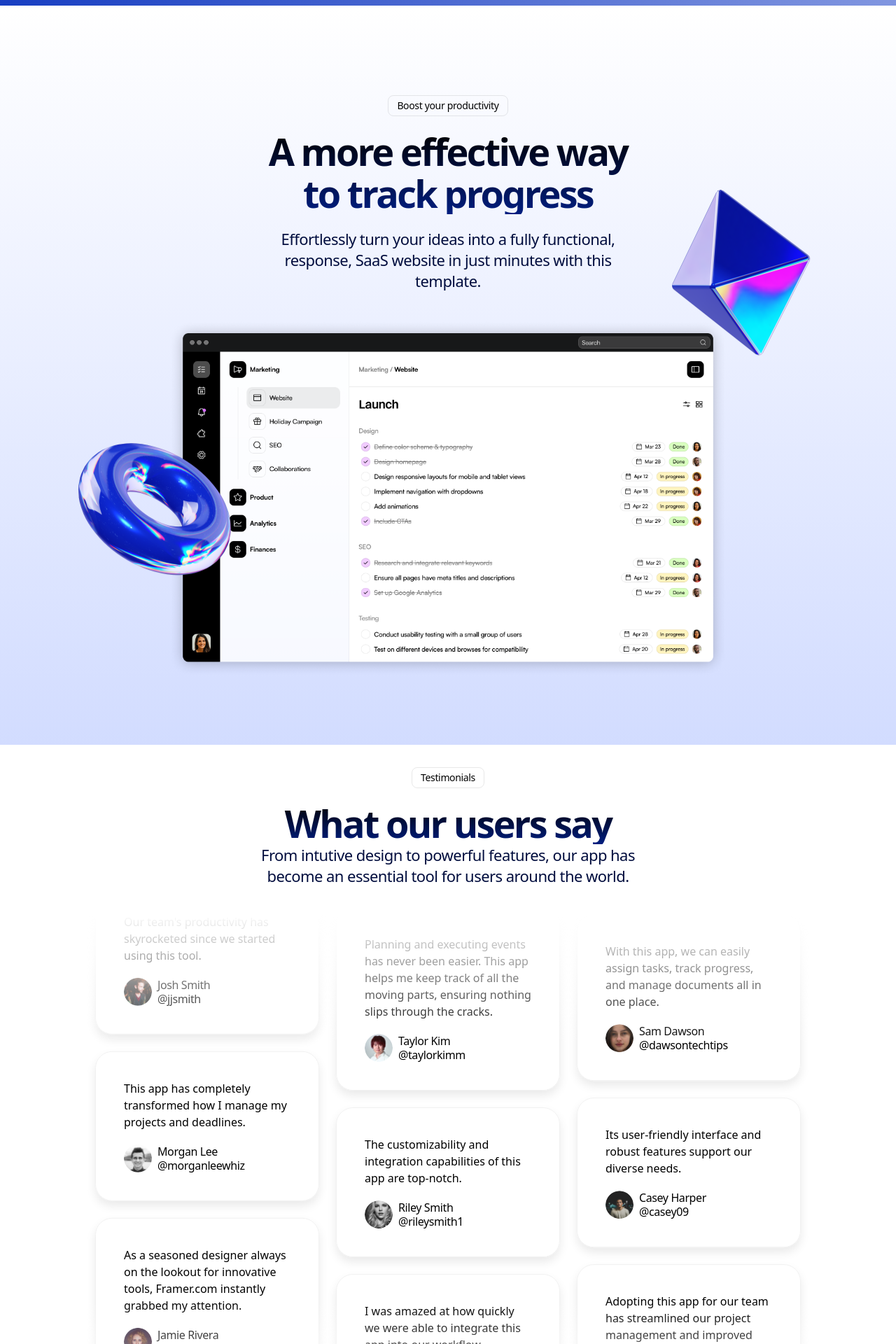
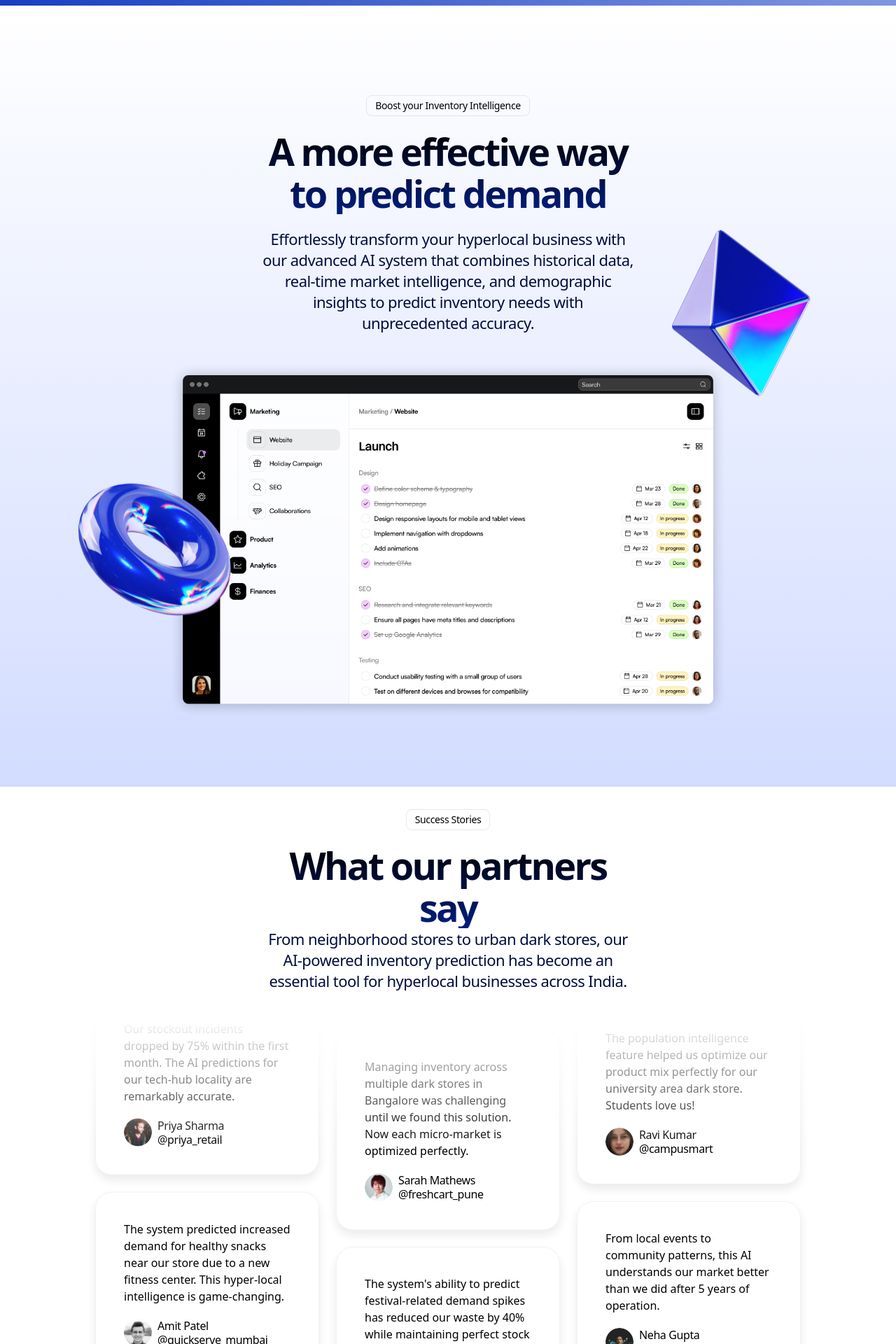
Before and after one commit to Karbelekedar/mumbai_hacks, a Next.js app in the folder frontend/: page / in a window 1280 px wide. Shown: the part 780-2700 px from the top of the page at 70% size. Built offline with nearby package versions, Linux system fonts and the light colour scheme.

Commit message:
Changed text

```diff
--- a/frontend/app/sections/CallToAction.tsx
+++ b/frontend/app/sections/CallToAction.tsx
@@ -23,8 +23,7 @@ const sectionRef = useRef(null);
         <div className="section-heading relative">
           <h2 className="section-title">Sign up for free today</h2>
           <p className="section-description mt-5">
-            Celebrate the joy of accomplishment with an app designed to track
-            your progress and motivate your efforts.
+          Start predicting your hyperlocal demand patterns in minutes. Our AI-powered platform seamlessly integrates with your existing systems to deliver immediate insights and actionable intelligence.
           </p>
           <motion.img
             src={starImage.src}
--- a/frontend/app/sections/Hero.tsx
+++ b/frontend/app/sections/Hero.tsx
@@ -35,11 +35,10 @@ export const Hero = () => {
         <div className="md:flex items-center">
           <div className="md:w-[478px]">
             <h1 className="text-5xl md:text-7xl font-bold tracking-tigher bg-gradient-to-b from-black to-[#001e80] text-transparent bg-clip-text mt-6">
-              Pathway to productivity
+            Hyperlocal Excellence
             </h1>
             <p className="text-xl text-[#010d3e] tracking-tight mt-6">
-              Celebrate the joy of accomplishment with an app designed to track
-              your progress, motivate your efforts, and celebrate your success.
+            Transform your hyperlocal business with AI-powered inventory prediction that understands your local market better than ever before. Stay ahead of demand, not behind it.
             </p>
             <div className="flex gap-1 items-center mt-[30px]">
               <button className="btn btn-primary">Sign In</button>
--- a/frontend/app/sections/ProductShowcase.tsx
+++ b/frontend/app/sections/ProductShowcase.tsx
@@ -24,14 +24,13 @@ export const ProductShowcase = () => {
       <div className="container">
         <div className="section-heading">
           <div className="flex justify-center items-center">
-            <div className="tag">Boost your productivity</div>
+            <div className="tag">Boost your Inventory Intelligence</div>
           </div>
           <h2 className="section-title mt-5">
-            A more effective way to track progress
+          A more effective way to predict demand
           </h2>
           <p className="section-description mt-5">
-            Effortlessly turn your ideas into a fully functional, response, SaaS
-            website in just minutes with this template.
+          Effortlessly transform your hyperlocal business with our advanced AI system that combines historical data, real-time market intelligence, and demographic insights to predict inventory needs with unprecedented accuracy.
           </p>
         </div>
 
--- a/frontend/app/sections/Testimonials.tsx
+++ b/frontend/app/sections/Testimonials.tsx
@@ -16,58 +16,58 @@ import React from "react";
 
 const testimonials = [
   {
-    text: "As a seasoned designer always on the lookout for innovative tools, Framer.com instantly grabbed my attention.",
+    text: "The demographic insights are incredible. We discovered our area has 65% working professionals, helping us optimize our dark store inventory for grab-and-go meals.",
     imageSrc: avatar1.src,
-    name: "Jamie Rivera",
-    username: "@jamietechguru00",
+    name: "Rajesh Mehta",
+    username: "@quickmart_delhi",
   },
   {
-    text: "Our team's productivity has skyrocketed since we started using this tool. ",
+    text: "Our stockout incidents dropped by 75% within the first month. The AI predictions for our tech-hub locality are remarkably accurate.",
     imageSrc: avatar2.src,
-    name: "Josh Smith",
-    username: "@jjsmith",
+    name: "Priya Sharma",
+    username: "@priya_retail",
   },
   {
-    text: "This app has completely transformed how I manage my projects and deadlines.",
+    text: "The system predicted increased demand for healthy snacks near our store due to a new fitness center. This hyper-local intelligence is game-changing.",
     imageSrc: avatar3.src,
-    name: "Morgan Lee",
-    username: "@morganleewhiz",
+    name: "Amit Patel",
+    username: "@quickserve_mumbai",
   },
   {
-    text: "I was amazed at how quickly we were able to integrate this app into our workflow.",
+    text: "We were perfectly stocked during an unexpected rainy season because the AI predicted a surge in comfort foods. Impressive local weather integration!",
     imageSrc: avatar4.src,
-    name: "Casey Jordan",
-    username: "@caseyj",
+    name: "Deepak Kumar",
+    username: "@inventory_pro",
   },
   {
-    text: "Planning and executing events has never been easier. This app helps me keep track of all the moving parts, ensuring nothing slips through the cracks.",
+    text: "Managing inventory across multiple dark stores in Bangalore was challenging until we found this solution. Now each micro-market is optimized perfectly.",
     imageSrc: avatar5.src,
-    name: "Taylor Kim",
-    username: "@taylorkimm",
+    name: "Sarah Mathews",
+    username: "@freshcart_pune",
   },
   {
-    text: "The customizability and integration capabilities of this app are top-notch.",
+    text: "The system's ability to predict festival-related demand spikes has reduced our waste by 40% while maintaining perfect stock levels.",
     imageSrc: avatar6.src,
-    name: "Riley Smith",
-    username: "@rileysmith1",
+    name: "Kavita Singh",
+    username: "@smart_retail",
   },
   {
-    text: "Adopting this app for our team has streamlined our project management and improved communication across the board.",
+    text: "Real-time market intelligence helped us capitalize on local events we didn't even know about. Our revenue increased by 35% in just two months.",
     imageSrc: avatar7.src,
-    name: "Jordan Patels",
-    username: "@jpatelsdesign",
+    name: "Ankit Verma",
+    username: "@quickstore_guru",
   },
   {
-    text: "With this app, we can easily assign tasks, track progress, and manage documents all in one place.",
+    text: "The population intelligence feature helped us optimize our product mix perfectly for our university area dark store. Students love us!",
     imageSrc: avatar8.src,
-    name: "Sam Dawson",
-    username: "@dawsontechtips",
+    name: "Ravi Kumar",
+    username: "@campusmart",
   },
   {
-    text: "Its user-friendly interface and robust features support our diverse needs.",
+    text: "From local events to community patterns, this AI understands our market better than we did after 5 years of operation.",
     imageSrc: avatar9.src,
-    name: "Casey Harper",
-    username: "@casey09",
+    name: "Neha Gupta",
+    username: "@smartstore_blr",
   },
 ];
 
@@ -93,7 +93,6 @@ const TestimonialsColumn = (props: {
       }}
       className="flex flex-col gap-6 pb-6"
     >
-      {/* React Fragment  */}
       {[...new Array(2)].fill(0).map((_, index) => (
         <React.Fragment key={index}>
           {props.testimonials.map(({ text, imageSrc, name, username }) => (
@@ -128,12 +127,11 @@ export const Testimonials = () => {
       <div className="container">
         <div className="section-heading">
           <div className="flex justify-center">
-            <div className="tag">Testimonials</div>
+            <div className="tag">Success Stories</div>
           </div>
-          <h2 className="section-title mt-5">What our users say</h2>
+          <h2 className="section-title mt-5">What our partners say</h2>
           <p className="section-description">
-            From intutive design to powerful features, our app has become an
-            essential tool for users around the world.
+            From neighborhood stores to urban dark stores, our AI-powered inventory prediction has become an essential tool for hyperlocal businesses across India.
           </p>
         </div>
 
--- a/frontend/package.json
+++ b/frontend/package.json
@@ -19,7 +19,8 @@
     "react-apexcharts": "^1.4.1",
     "react-dom": "19.0.0-rc-69d4b800-20241021",
     "recharts": "^2.13.0",
-    "tailwind-merge": "^2.5.4"
+    "tailwind-merge": "^2.5.4",
+    "tailwind-scrollbar": "^3.1.0"
   },
   "devDependencies": {
     "@shadcn/ui": "^0.0.4",
```
Also changed, not shown: 1 other file (tests, documents, lock files or other folders).
